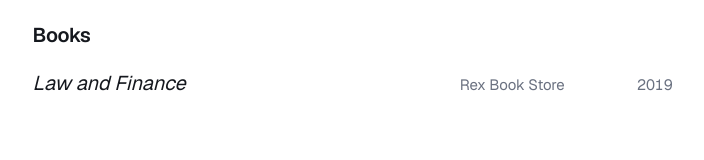
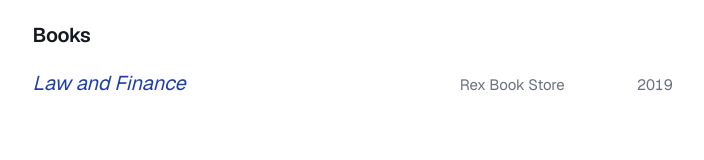
Before and after one commit to rsgeronimo/the-finance-lawyer, a plain HTML site: page index.html in a window 1280 px wide. Shown: the part 1271-1431 px from the top of the page, without its empty margins (145-849 px from the left). Drawn offline with nearby package versions, Linux system fonts and the light colour scheme.

Commit message:
Link Law and Finance to a bookstore page
Co-Authored-By: Claude Fable 5.2 <noreply@anthropic.com>
Claude-Session: https://claude.ai/code/session_01ShWTwspNe6xruKVcppaJfL

```diff
--- a/index.html
+++ b/index.html
@@ -42,7 +42,7 @@
 </ul>
 <h2 class="section-title">Books</h2>
 <ul class="essay-list">
-<li><span class="entry"><em>Law and Finance</em></span> <span class="category">Rex Book Store</span> <time datetime="2019">2019</time></li>
+<li><span class="entry"><a href="https://themanuelstore.com/products/geronimo-2019-law-and-finance"><em>Law and Finance</em></a></span> <span class="category">Rex Book Store</span> <time datetime="2019">2019</time></li>
 </ul>
 </main>
 <footer class="site-footer">
```
